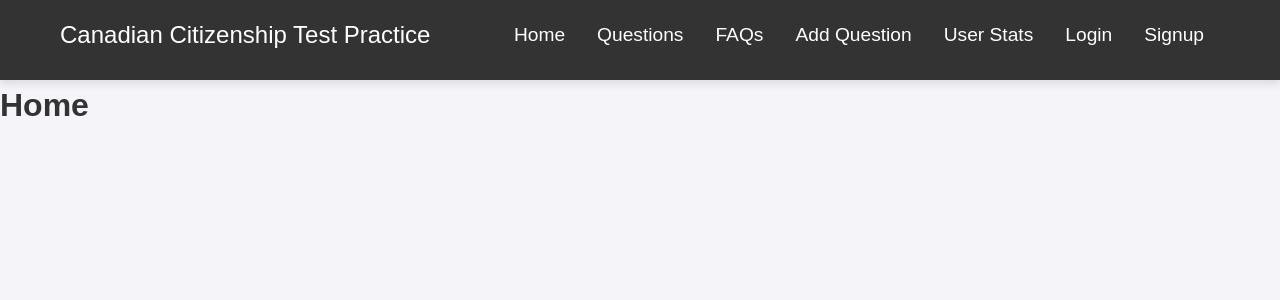
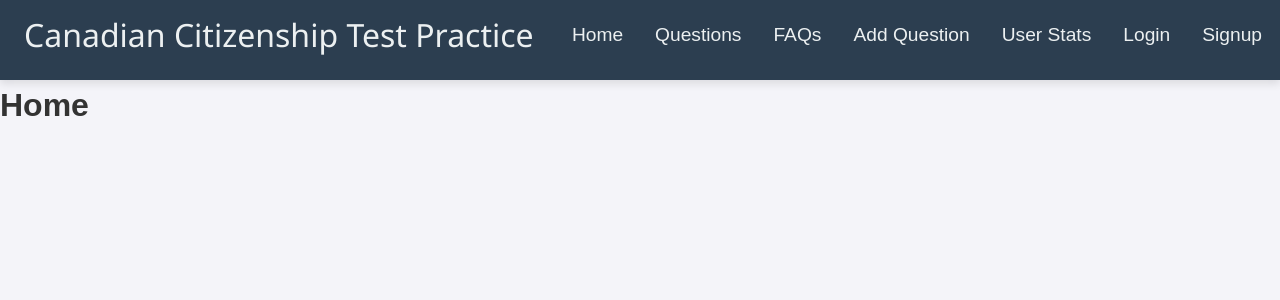
Before and after one commit to DiamondAhuja/Canadian-Citizenship-Test-Practice, a React app: page / in a window 1280 px wide. Shown: the top 300 px of the page. Built offline with nearby package versions, Linux system fonts and the light colour scheme; no server answers; the HTML template or start-up script is replaced by a standard one.

Commit message:
chore: Update font-awesome dependency to version 5.15.4

```diff
--- a/public/index.html
+++ b/public/index.html
@@ -4,7 +4,7 @@
 <head>
     <meta charset="UTF-8">
     <title>React App</title>
-    <link rel="stylesheet" href="https://cdnjs.cloudflare.com/ajax/libs/font-awesome/5.15.3/css/all.min.css" />
+    <link rel="stylesheet" href="https://cdnjs.cloudflare.com/ajax/libs/font-awesome/5.15.4/css/all.min.css" />
 </head>
 
 <body>
--- a/src/styles/Navbar.css
+++ b/src/styles/Navbar.css
@@ -5,7 +5,7 @@
 }
 
 .navbar {
-  background-color: #333;
+  background-color: #2c3e50;
   height: 80px;
   display: flex;
   justify-content: center;
@@ -20,31 +20,25 @@
 .navbar-container {
   display: flex;
   justify-content: space-between;
-  align-items: center;
   height: 80px;
-  max-width: 1200px;
   width: 100%;
-  padding: 0 20px;
+  max-width: 1500px;
+  padding: 0 24px;
 }
 
-/* Logo styling */
 .navbar-logo {
-  color: #fff;
+  color: #ecf0f1;
   justify-self: start;
   cursor: pointer;
   text-decoration: none;
-  font-size: 1.5rem;
+  font-size: 2rem;
   display: flex;
   align-items: center;
+  font-family: 'Segoe UI', Tahoma, Geneva, Verdana, sans-serif;
 }
 
 .menu-icon {
   display: none;
-}
-
-.menu-icon i {
-  color: #fff;
-  font-size: 2rem;
 }
 
 .nav-menu {
@@ -52,17 +46,7 @@
   align-items: center;
   list-style: none;
   text-align: center;
-}
-
-.nav-menu.active {
-  display: flex;
-  flex-direction: column;
-  position: absolute;
-  top: 80px;
-  left: 0;
-  width: 100%;
-  height: calc(100vh - 80px);
-  background-color: #333;
+  margin-right: -22px;
 }
 
 .nav-item {
@@ -70,40 +54,55 @@
 }
 
 .nav-links {
-  color: #fff;
+  color: #ecf0f1;
   display: flex;
   align-items: center;
   text-decoration: none;
   padding: 0 1rem;
   height: 100%;
-  transition: all 0.2s ease-in-out;
+  cursor: pointer;
+  transition: color 0.3s ease;
 }
 
 .nav-links:hover {
-  background-color: #575757;
-  border-radius: 4px;
+  color: #1abc9c;
 }
 
 @media screen and (max-width: 960px) {
+  .NavbarItems {
+    position: relative;
+  }
+
   .menu-icon {
     display: block;
+    position: absolute;
+    top: 0;
+    right: 0;
+    transform: translate(-100%, 60%);
+    font-size: 1.8rem;
     cursor: pointer;
+    color: #ecf0f1;
   }
 
   .nav-menu {
-    display: none;
+    display: flex;
+    flex-direction: column;
     width: 100%;
+    height: 90vh;
+    position: absolute;
+    top: 80px;
+    left: -100%;
+    opacity: 1;
+    transition: all 0.5s ease;
+    background-color: #2c3e50;
   }
 
   .nav-menu.active {
-    display: flex;
-    flex-direction: column;
-    align-items: center;
-    width: 100%;
-  }
-
-  .nav-item {
-    width: 100%;
+    background-color: #2c3e50;
+    left: 0;
+    opacity: 1;
+    transition: all 0.5s ease;
+    z-index: 1;
   }
 
   .nav-links {
@@ -113,3 +112,11 @@
     display: table;
   }
 }
+
+.menu-icon .fa-times {
+  color: #ecf0f1;
+}
+
+.menu-icon .fa-bars {
+  color: #ecf0f1;
+}
```
